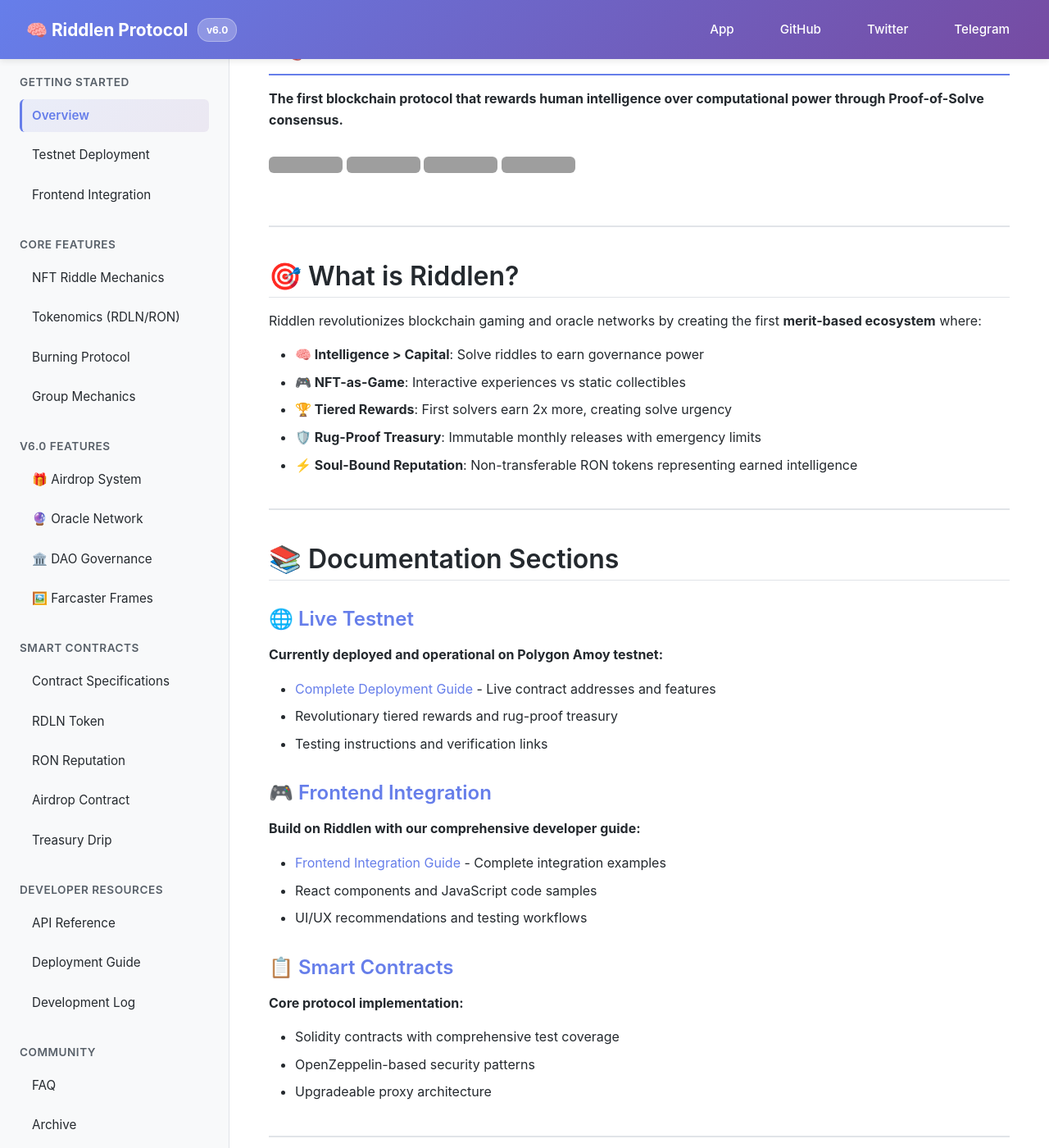
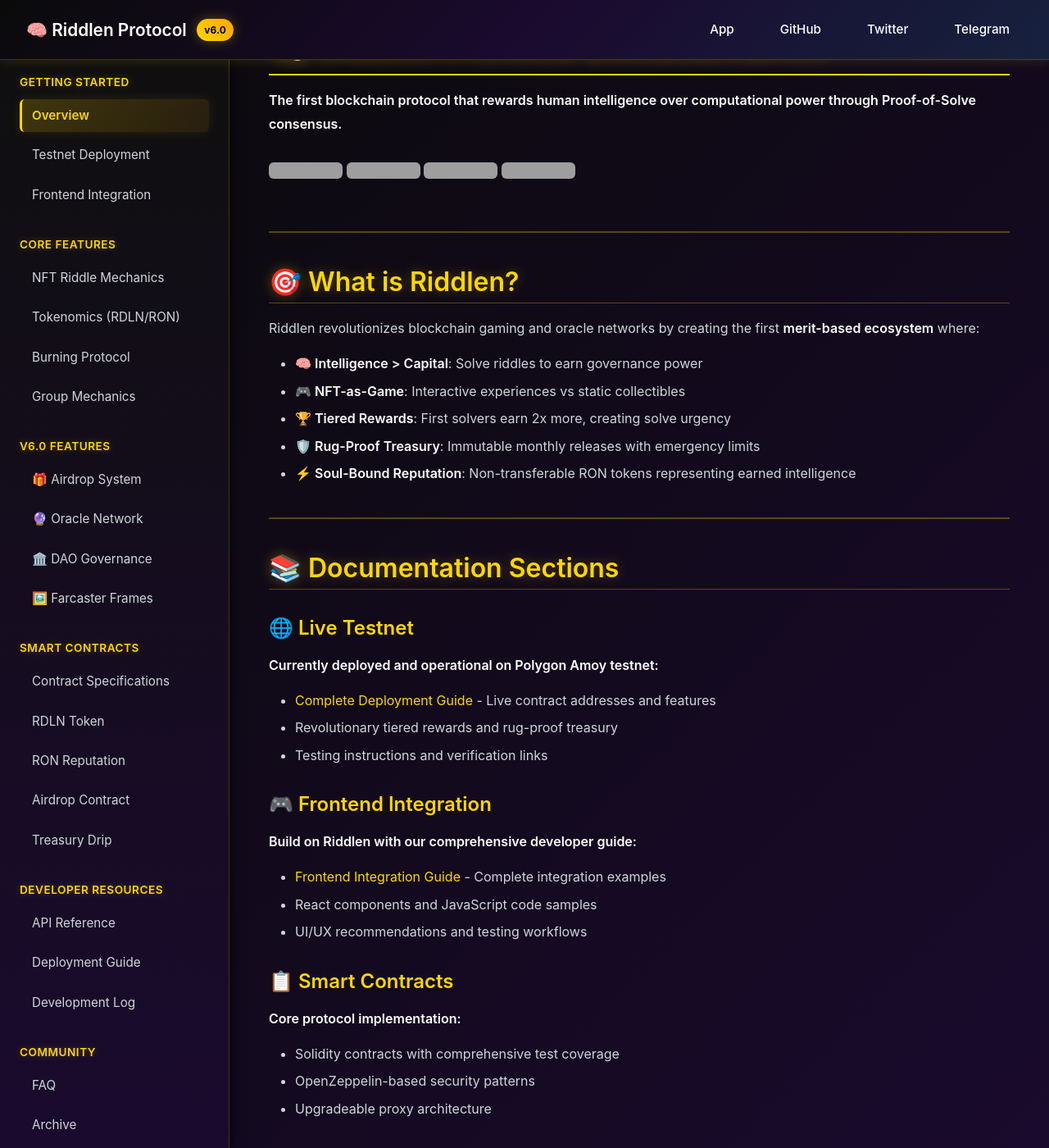
Before and after one commit to RiddlenBaba/Riddlen, a Jekyll site: the page built from docs/index.md, in a window 1280 px wide and 1400 px high. Shown: the whole window at 82% size. Built offline with Jekyll 4.4.1, drawn with Linux system fonts in a browser that asks for light colours; grey boxes are pictures that could not be loaded.

Commit message:
feat: apply dark theme with gold accents to match main site
Update docs site styling to match riddlen.com appearance with dark gradient backgrounds and gold (#FFD700) accent colors.

Changes:
- Dark gradient background: #0a0a0a → #1a0a2e → #16213e
- Gold accent color (#FFD700) for headings, links, and highlights
- Dark sidebar with gold text and hover effects
- Gold gradient badges and version tags
- Dark code blocks with gold borders
- Dark tables with gold headers
- Updated footer with dark background and gold accents
- Glowing text-shadow effects on headings
- Maintains professional docs appearance with gaming aesthetic

🤖 Generated with [Claude Code](https://claude.com/claude-code)

Co-Authored-By: Claude <noreply@anthropic.com>

```diff
--- a/docs/_includes/navigation.html
+++ b/docs/_includes/navigation.html
@@ -82,9 +82,10 @@
 <style>
 /* Top Navigation Bar */
 .top-nav {
-  background: linear-gradient(135deg, #667eea 0%, #764ba2 100%);
+  background: linear-gradient(135deg, #0a0a0a 0%, #1a0a2e 50%, #16213e 100%);
   padding: 1rem 0;
-  box-shadow: 0 2px 8px rgba(0,0,0,0.1);
+  box-shadow: 0 4px 12px rgba(255, 215, 0, 0.1);
+  border-bottom: 1px solid rgba(255, 215, 0, 0.2);
   position: fixed;
   top: 0;
   left: 0;
@@ -115,13 +116,13 @@
 }
 
 .version-badge {
-  background: rgba(255,255,255,0.25);
-  color: white;
+  background: linear-gradient(45deg, #FFD700, #FFA500);
+  color: #000;
   padding: 0.25rem 0.6rem;
   border-radius: 14px;
   font-size: 0.75rem;
   font-weight: bold;
-  border: 1px solid rgba(255,255,255,0.3);
+  box-shadow: 0 0 15px rgba(255, 215, 0, 0.3);
 }
 
 .top-nav-links {
@@ -141,8 +142,10 @@
 }
 
 .top-nav-links a:hover {
-  background: rgba(255,255,255,0.2);
+  background: rgba(255, 215, 0, 0.1);
+  border: 1px solid rgba(255, 215, 0, 0.3);
   transform: translateY(-1px);
+  color: #FFD700;
 }
 
 /* Sidebar Navigation */
@@ -152,11 +155,12 @@
   left: 0;
   width: 280px;
   height: calc(100vh - 60px);
-  background: #f8f9fa;
-  border-right: 1px solid #e1e4e8;
+  background: linear-gradient(180deg, #0f0f0f 0%, #1a0a2e 100%);
+  border-right: 1px solid rgba(255, 215, 0, 0.2);
   overflow-y: auto;
   padding: 2rem 0;
   z-index: 100;
+  box-shadow: 4px 0 12px rgba(0, 0, 0, 0.5);
 }
 
 .sidebar-content {
@@ -171,9 +175,10 @@
   font-size: 0.85rem;
   text-transform: uppercase;
   letter-spacing: 0.5px;
-  color: #586069;
+  color: #FFD700;
   margin: 0 0 0.75rem 0;
   font-weight: 600;
+  text-shadow: 0 0 10px rgba(255, 215, 0, 0.3);
 }
 
 .sidebar-section ul {
@@ -189,7 +194,7 @@
 .sidebar-section a {
   display: block;
   padding: 0.5rem 0.75rem;
-  color: #24292e;
+  color: #d1d5db;
   text-decoration: none;
   border-radius: 6px;
   font-size: 0.95rem;
@@ -198,21 +203,26 @@
 }
 
 .sidebar-section a:hover {
-  background: #e1e4e8;
-  color: #667eea;
+  background: rgba(255, 215, 0, 0.1);
+  color: #FFD700;
+  border-left-color: #FFD700;
 }
 
 .sidebar-section a.active {
-  background: linear-gradient(135deg, rgba(102, 126, 234, 0.1) 0%, rgba(118, 75, 162, 0.1) 100%);
-  color: #667eea;
+  background: linear-gradient(135deg, rgba(255, 215, 0, 0.2) 0%, rgba(255, 165, 0, 0.1) 100%);
+  color: #FFD700;
   font-weight: 600;
-  border-left-color: #667eea;
+  border-left-color: #FFD700;
+  box-shadow: 0 0 15px rgba(255, 215, 0, 0.1);
 }
 
 /* Main Content Area Adjustment */
 body {
   margin: 0;
   padding-top: 60px;
+  background: linear-gradient(135deg, #0a0a0a 0%, #1a0a2e 30%, #16213e 70%, #0f0f0f 100%);
+  min-height: 100vh;
+  color: #ffffff;
 }
 
 .main-content {
@@ -227,16 +237,16 @@ body {
 }
 
 .sidebar::-webkit-scrollbar-track {
-  background: #f1f1f1;
+  background: rgba(0, 0, 0, 0.3);
 }
 
 .sidebar::-webkit-scrollbar-thumb {
-  background: #c1c1c1;
+  background: rgba(255, 215, 0, 0.3);
   border-radius: 3px;
 }
 
 .sidebar::-webkit-scrollbar-thumb:hover {
-  background: #a8a8a8;
+  background: rgba(255, 215, 0, 0.5);
 }
 
 /* Footer adjustment */
--- a/docs/_layouts/default.html
+++ b/docs/_layouts/default.html
@@ -94,34 +94,51 @@
 
     h1 {
       font-size: 2.5rem;
-      border-bottom: 2px solid #667eea;
+      border-bottom: 2px solid #FFD700;
       padding-bottom: 0.5rem;
       margin-top: 0;
+      background: linear-gradient(45deg, #ffffff, #FFD700);
+      -webkit-background-clip: text;
+      -webkit-text-fill-color: transparent;
+      background-clip: text;
+      text-shadow: 0 0 20px rgba(255, 215, 0, 0.3);
     }
 
     h2 {
       font-size: 2rem;
-      border-bottom: 1px solid #e1e4e8;
+      border-bottom: 1px solid rgba(255, 215, 0, 0.3);
       padding-bottom: 0.3rem;
       margin-top: 2.5rem;
+      color: #FFD700;
+      text-shadow: 0 0 15px rgba(255, 215, 0, 0.3);
     }
 
-    h3 { font-size: 1.5rem; margin-top: 2rem; }
-    h4 { font-size: 1.25rem; }
+    h3 {
+      font-size: 1.5rem;
+      margin-top: 2rem;
+      color: #FFD700;
+    }
+
+    h4 {
+      font-size: 1.25rem;
+      color: #ffffff;
+    }
 
     a {
-      color: #667eea;
+      color: #FFD700;
       text-decoration: none;
-      transition: color 0.15s ease;
+      transition: all 0.15s ease;
     }
 
     a:hover {
-      color: #764ba2;
-      text-decoration: underline;
+      color: #FFA500;
+      text-shadow: 0 0 10px rgba(255, 215, 0, 0.5);
     }
 
     p {
       margin: 1rem 0;
+      color: #d1d5db;
+      line-height: 1.8;
     }
 
     ul, ol {
@@ -131,6 +148,12 @@
 
     li {
       margin: 0.5rem 0;
+      color: #d1d5db;
+    }
+
+    strong {
+      color: #ffffff;
+      font-weight: 600;
     }
 
     table {
@@ -143,31 +166,39 @@
 
     table th,
     table td {
-      border: 1px solid #e1e4e8;
+      border: 1px solid rgba(255, 215, 0, 0.2);
       padding: 0.75rem;
       text-align: left;
     }
 
     table th {
-      background: #f6f8fa;
+      background: rgba(255, 215, 0, 0.1);
       font-weight: 600;
+      color: #FFD700;
+    }
+
+    table td {
+      color: #d1d5db;
     }
 
     table tr:nth-child(even) {
-      background: #fafbfc;
+      background: rgba(255, 215, 0, 0.05);
     }
 
     blockquote {
-      border-left: 4px solid #667eea;
+      border-left: 4px solid #FFD700;
       padding-left: 1rem;
       margin: 1.5rem 0;
-      color: #586069;
+      color: #d1d5db;
       font-style: italic;
+      background: rgba(255, 215, 0, 0.05);
+      padding: 1rem;
+      border-radius: 4px;
     }
 
     hr {
       border: none;
-      border-top: 2px solid #e1e4e8;
+      border-top: 2px solid rgba(255, 215, 0, 0.3);
       margin: 2.5rem 0;
     }
 
@@ -179,7 +210,8 @@
     }
 
     .site-footer {
-      background: #2c3e50;
+      background: linear-gradient(135deg, #0a0a0a 0%, #1a0a2e 100%);
+      border-top: 1px solid rgba(255, 215, 0, 0.2);
       color: white;
       padding: 3rem 0 1rem;
       margin-top: 4rem;
@@ -196,7 +228,8 @@
 
     .footer-section h4 {
       margin: 0 0 1rem 0;
-      color: #ecf0f1;
+      color: #FFD700;
+      text-shadow: 0 0 10px rgba(255, 215, 0, 0.3);
     }
 
     .footer-section ul {
@@ -210,35 +243,42 @@
     }
 
     .footer-section ul li a {
-      color: #bdc3c7;
+      color: #d1d5db;
       text-decoration: none;
-      transition: color 0.2s;
+      transition: all 0.2s;
     }
 
     .footer-section ul li a:hover {
-      color: #3498db;
+      color: #FFD700;
+      text-shadow: 0 0 10px rgba(255, 215, 0, 0.3);
     }
 
     .footer-section p {
-      color: #bdc3c7;
+      color: #d1d5db;
       margin: 0.5rem 0;
     }
 
     .version {
       font-family: monospace;
       font-size: 0.9rem;
-      background: rgba(255,255,255,0.1);
+      background: linear-gradient(45deg, #FFD700, #FFA500);
+      color: #000;
       padding: 0.2rem 0.5rem;
       border-radius: 4px;
       display: inline-block;
+      font-weight: bold;
     }
 
     .footer-bottom {
-      border-top: 1px solid #34495e;
+      border-top: 1px solid rgba(255, 215, 0, 0.2);
       margin-top: 2rem;
       padding-top: 1rem;
       text-align: center;
-      color: #95a5a6;
+      color: #d1d5db;
+    }
+
+    .footer-bottom a {
+      color: #FFD700;
     }
 
     @media (max-width: 968px) {
@@ -257,22 +297,32 @@
 
     /* Enhanced readability for AI training */
     code {
-      background: #f8f9fa;
+      background: rgba(31, 41, 55, 0.5);
+      border: 1px solid rgba(255, 215, 0, 0.3);
       padding: 0.2rem 0.4rem;
       border-radius: 4px;
       font-family: 'Monaco', 'Consolas', monospace;
+      color: #10b981;
     }
 
     pre {
-      background: #f8f9fa;
+      background: rgba(0, 0, 0, 0.4);
+      border: 1px solid rgba(255, 215, 0, 0.2);
       padding: 1rem;
       border-radius: 8px;
       overflow-x: auto;
-      border-left: 4px solid #3498db;
+      border-left: 4px solid #FFD700;
+    }
+
+    pre code {
+      background: none;
+      border: none;
+      color: #d1d5db;
     }
 
     .highlight {
-      background: #fff3cd;
+      background: rgba(255, 215, 0, 0.1);
+      border: 1px solid rgba(255, 215, 0, 0.3);
       padding: 0.2rem 0.4rem;
       border-radius: 4px;
     }
```
